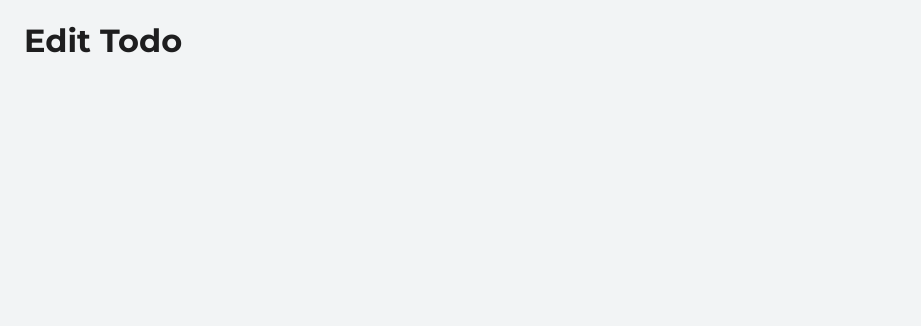
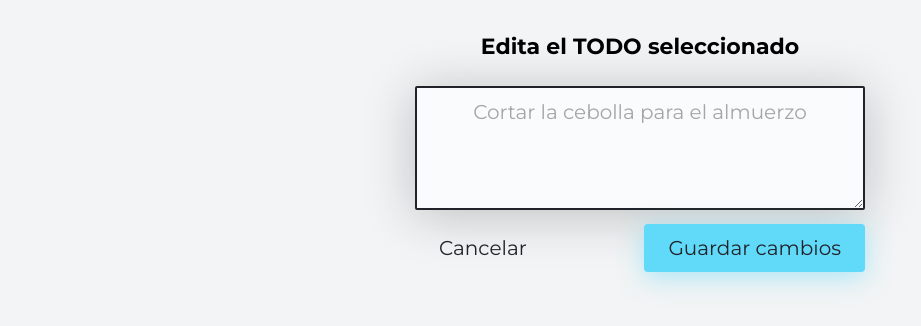
Before and after one commit to Hvasquezdev/React-Todo-List, a React (Create React App) app: page /edit/1 in a window 1280 px wide. Shown: the top 326 px of the page, without its empty margins (0-921 px from the left). Built offline with nearby package versions, Linux system fonts and the light colour scheme.

Commit message:
:sparkles:(edit todo page): add basic behavior to edit todo page

```diff
--- a/src/routes/EditTodoPage.js
+++ b/src/routes/EditTodoPage.js
@@ -1,7 +1,37 @@
-import React from "react";
+import React, { useState } from "react";
+import { useNavigate, useParams } from "react-router-dom";
+import { TodoForm } from "../components/TodoForm";
+import { useTodos } from "../hooks/useTodos";
 
 function EditTodoPage() {
-  return <h1>Edit Todo</h1>;
+  const { getTodoItemById, loading } = useTodos();
+  const navigate = useNavigate();
+  const { id } = useParams();
+
+  const [todo, setTodo] = useState({});
+
+  React.useEffect(() => {
+    if (id && !loading) {
+      setTodo(getTodoItemById(id));
+    }
+    //eslint-disable-next-line
+  }, [loading]);
+
+  const navigateToHome = () => {
+    navigate("/");
+  }
+
+  return (
+    <div className="editTodoPage">
+      <TodoForm
+        formLabel="Edita el TODO seleccionado"
+        submitLabel="Guardar cambios"
+        defaultValue={todo?.text}
+        submitTodo={(val) => console.log("Editar todo", val)}
+        handleClose={navigateToHome}
+      />
+    </div>
+  );
 }
 
 export { EditTodoPage };
```
